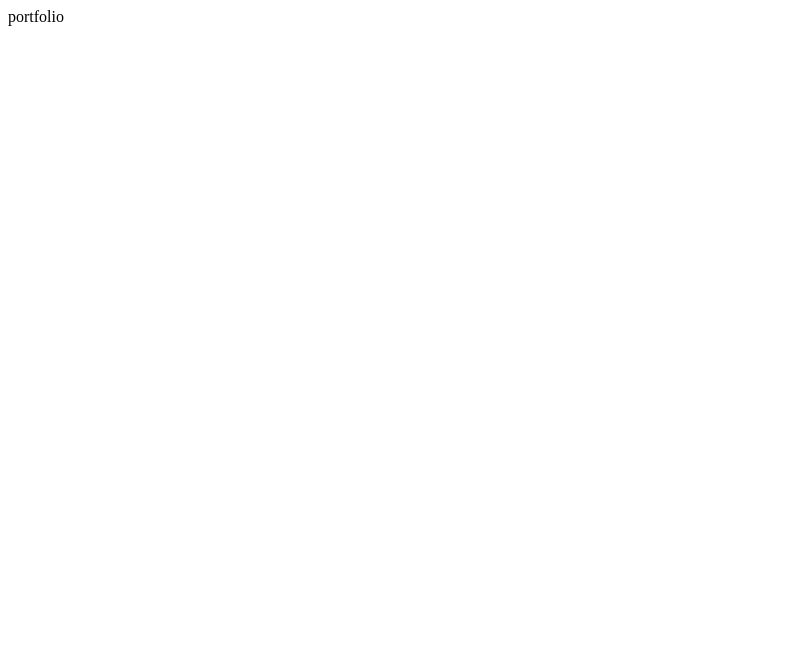
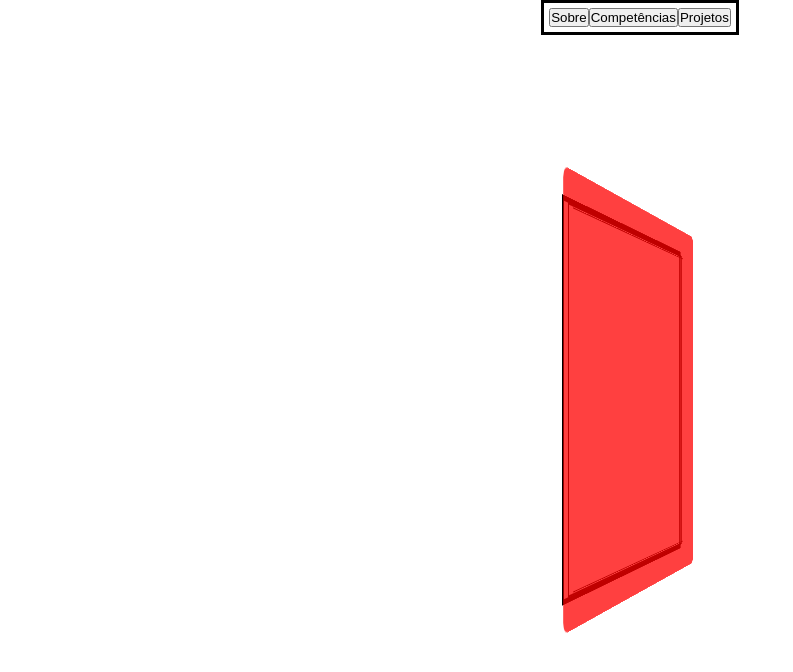
Before and after one commit to k-lila/portfolio, a React (Create React App) app: page / in a window 1280 px wide. Shown: the top 672 px of the page, without its empty margins (0-793 px from the left). Built offline with nearby package versions, Linux system fonts and the light colour scheme.

Commit message:
layout inicial

```diff
--- a/src/App.tsx
+++ b/src/App.tsx
@@ -1,7 +1,15 @@
-import Teste from './teste'
+import GlobalStyle from './GlobalStyle'
+import Container from './containers//container/container'
+// import MenuPortfolio from './containers/menu/Menu'
 
 function App() {
-  return <Teste />
+  return (
+    <>
+      {/* <MenuPortfolio /> */}
+      <GlobalStyle />
+      <Container />
+    </>
+  )
 }
 
 export default App
--- /dev/null
+++ b/src/GlobalStyle.ts
@@ -0,0 +1,11 @@
+import { createGlobalStyle } from 'styled-components'
+
+const GlobalStyle = createGlobalStyle`
+  *{
+    margin: 0;
+    padding: 0;
+    box-sizing: border-box;
+  }
+`
+
+export default GlobalStyle
--- /dev/null
+++ b/src/components/plane/BorderStyled.styles.ts
@@ -0,0 +1,33 @@
+import { styled, keyframes } from 'styled-components'
+
+export type borderProps = {
+  $width: string
+  $height: string
+  $zheight: string
+  $wborder: string
+}
+
+const borderAnimation = (props: borderProps) => keyframes`
+  0% {
+    transform: translate(-50%, -50%) translateZ(0);
+  }
+
+  50% {
+    transform: translate(-50%, -50%) translateZ(${props.$zheight});
+  }
+
+  100% {
+    transform: translate(-50%, -50%) translateZ(0);
+  }
+`
+
+export const BordersStyled = styled.div<borderProps>`
+  position: absolute;
+  top: 50%;
+  left: 50%;
+  transform: translate(-50%, -50%) translateZ(${(props) => props.$zheight});
+  border: ${(props) => props.$wborder} solid black;
+  height: ${(props) => props.$height};
+  width: ${(props) => props.$width};
+  animation: ${borderAnimation} 10s linear infinite;
+`
--- /dev/null
+++ b/src/components/plane/FirstLayer.ts
@@ -0,0 +1,44 @@
+import { styled, keyframes } from 'styled-components'
+
+const changeAnimation = keyframes`
+  0% {
+    transform: translate(-50%, -50%) translateZ(0) rotateY(0deg);
+  }
+
+  50% {
+    transform: translate(-50%, -50%) translateZ(-100px) rotateY(90deg);
+  }
+
+  100% {
+    transform: translate(-50%, -50%) translateZ(0) rotateY(360deg);
+  }
+`
+
+export const FirstLayer = styled.div`
+  position: absolute;
+  left: 50%;
+  top: 50%;
+  transform: translate(-50%, -50%);
+  background-color: rgb(255, 0, 0, 0.75);
+  border-radius: 10px;
+  display: flex;
+  align-items: center;
+  justify-content: center;
+
+  transform-style: preserve-3d;
+  // transform: translate(-50%, -50%) translateZ(0) rotateY(80deg);
+  animation: ${changeAnimation} 10s linear infinite;
+
+  max-width: 400px;
+  max-height: 400px;
+
+  @media screen and (orientation: portrait) {
+    width: 80vw;
+    height: 80vw;
+  }
+
+  @media screen and (orientation: landscape) {
+    width: 80vh;
+    height: 80vh;
+  }
+`
--- /dev/null
+++ b/src/components/plane/Plane.tsx
@@ -0,0 +1,29 @@
+import { FirstLayer } from './FirstLayer'
+import { BordersStyled } from './BorderStyled.styles'
+
+const Plane = () => (
+  <>
+    <FirstLayer>
+      <BordersStyled
+        $width="90%"
+        $height="90%"
+        $zheight="25px"
+        $wborder="5px"
+      />
+      <BordersStyled
+        $width="87%"
+        $height="87%"
+        $zheight="17px"
+        $wborder="2px"
+      />
+      <BordersStyled
+        $width="85%"
+        $height="85%"
+        $zheight="10px"
+        $wborder="1px"
+      />
+    </FirstLayer>
+  </>
+)
+
+export default Plane
--- /dev/null
+++ b/src/containers/container/container.styles.ts
@@ -0,0 +1,10 @@
+import styled from 'styled-components'
+
+export const ContainerStyled = styled.div`
+  background-color: white;
+  position: relative;
+  transform-style: preserve-3d;
+  transform: perspective(1000px);
+  background: transparent;
+  height: 100svh;
+`
--- /dev/null
+++ b/src/containers/container/container.tsx
@@ -0,0 +1,14 @@
+import { ContainerStyled } from './container.styles'
+import Plane from '../../components/plane/Plane'
+import MenuPortfolio from '../menu/Menu'
+
+function Container() {
+  return (
+    <ContainerStyled>
+      <MenuPortfolio />
+      <Plane />
+    </ContainerStyled>
+  )
+}
+
+export default Container
--- /dev/null
+++ b/src/containers/menu/Menu.styles.ts
@@ -0,0 +1,14 @@
+import styled from 'styled-components'
+
+export const MenuItem = styled.button`
+  cursor: pointer;
+`
+
+export const MenuContainer = styled.div`
+  border: 3px solid black;
+  padding: 5px;
+
+  display: flex;
+  margin: 0 auto;
+  width: min-content;
+`
--- /dev/null
+++ b/src/containers/menu/Menu.tsx
@@ -0,0 +1,13 @@
+import { MenuItem, MenuContainer } from './Menu.styles'
+
+function menu() {
+  return (
+    <MenuContainer>
+      <MenuItem>Sobre</MenuItem>
+      <MenuItem>Competências</MenuItem>
+      <MenuItem>Projetos</MenuItem>
+    </MenuContainer>
+  )
+}
+
+export default menu
--- a/src/teste.tsx
+++ /dev/null
@@ -1,7 +0,0 @@
-// import styled from 'styled-components'
-
-function Teste() {
-  return <span>portfolio</span>
-}
-
-export default Teste
```
Also changed, not shown: 1 other file (tests, documents, lock files or other folders).
